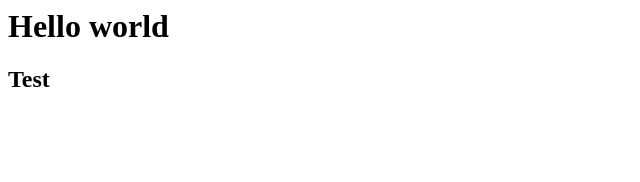
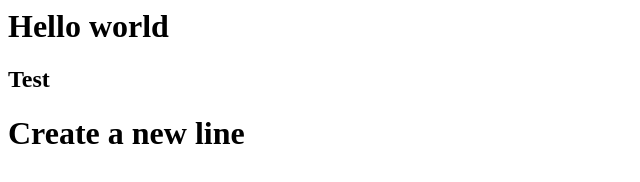
Before and after one commit to MD-Sohag-Gorami/Assignment1, a plain HTML site: page index.html in a window 1280 px wide. Shown: the whole page, without its empty margins (0-640 px from the left). Drawn offline with Linux system fonts and the light colour scheme.

Commit message:
New changes

```diff
--- a/index.html
+++ b/index.html
@@ -1,2 +1,3 @@
 <h1>Hello world </h1>
 <h2>Test</h2>
+<h1>Create a new line </h1>
```
